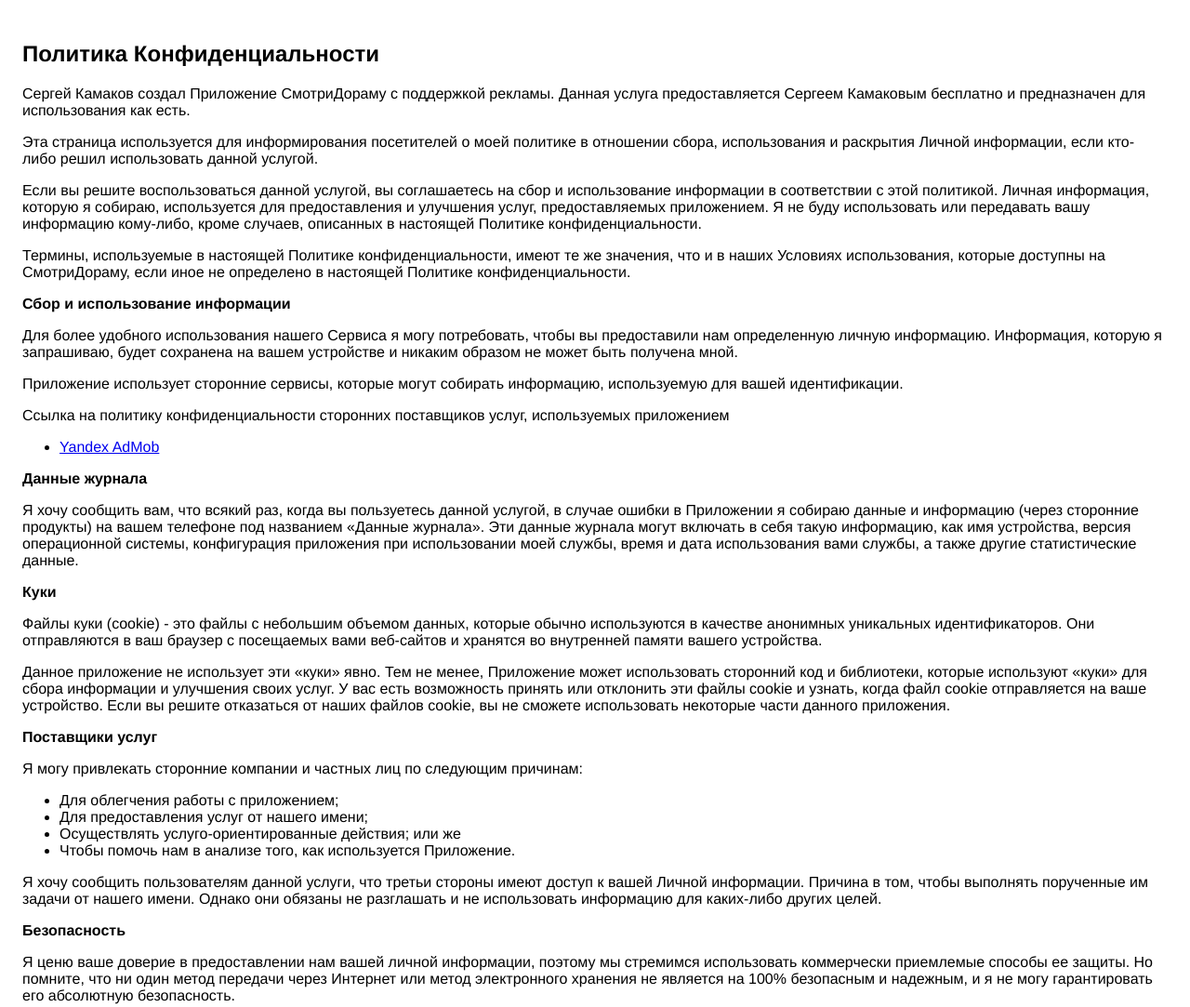
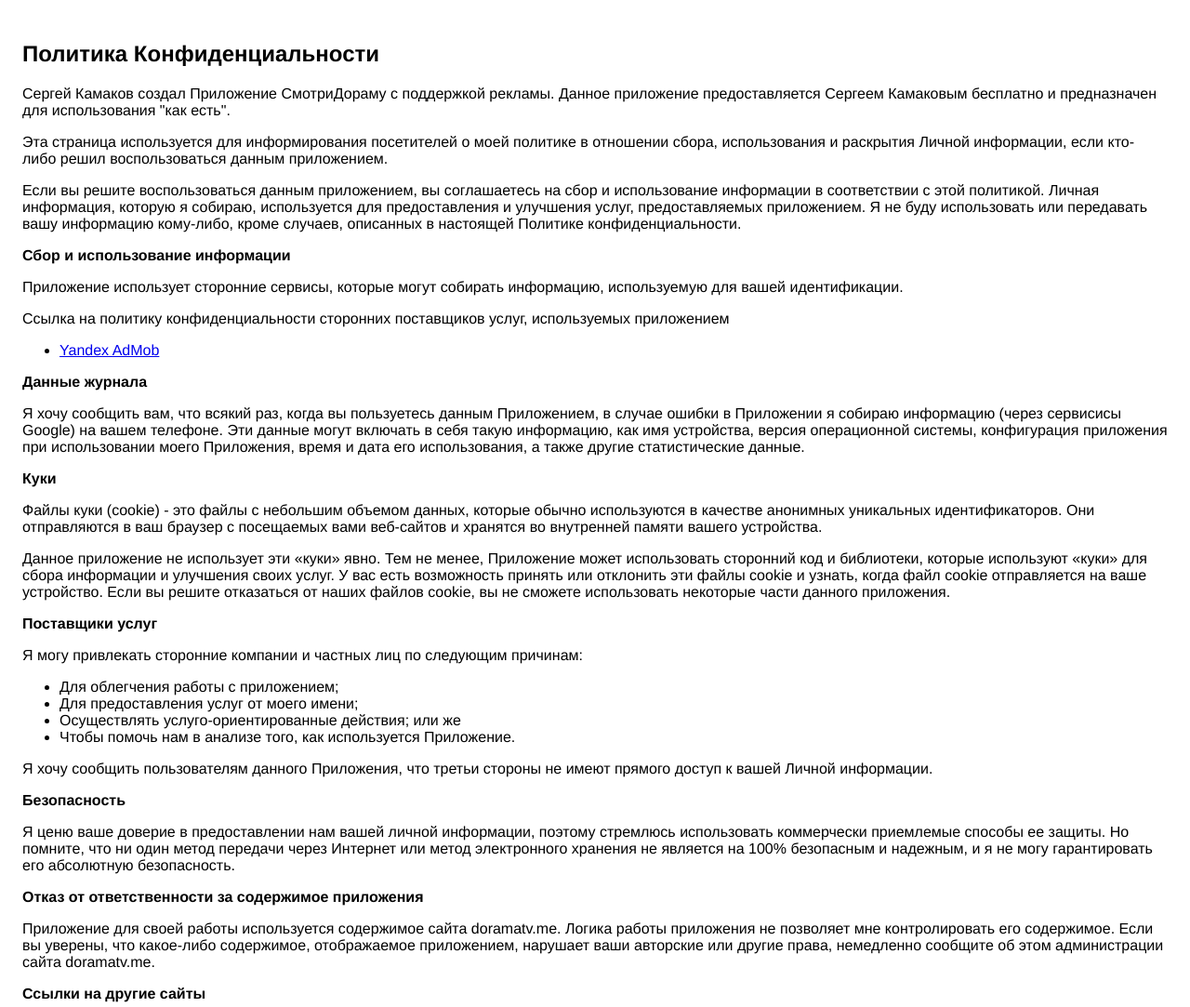
Before and after one commit to Garretads/Garretads, a plain HTML site: page index.html in a window 1280 px wide. Shown: the top 1083 px of the page at 93% size. Drawn offline with Linux system fonts and the light colour scheme.

Commit message:
Update index.html

```diff
--- a/index.html
+++ b/index.html
@@ -7,18 +7,17 @@
       <style> body { font-family: 'Helvetica Neue', Helvetica, Arial, sans-serif; padding:1em; } </style>
     </head>
     <body>
-    <h2>Политика Конфиденциальности</h2> <p> Сергей Камаков создал Приложение СмотриДораму с поддержкой рекламы. Данная услуга предоставляется Сергеем Камаковым бесплатно и предназначен для использования как есть.
-                  </p> <p>Эта страница используется для информирования посетителей о моей политике в отношении сбора, использования и раскрытия Личной информации, если кто-либо решил использовать данной услугой.
-                  </p> <p>Если вы решите воспользоваться данной услугой, вы соглашаетесь на сбор и использование информации в соответствии с этой политикой. Личная информация, которую я собираю, используется для предоставления и улучшения услуг, предоставляемых приложением. Я не буду использовать или передавать вашу информацию кому-либо, кроме случаев, описанных в настоящей Политике конфиденциальности.
+    <h2>Политика Конфиденциальности</h2> <p> Сергей Камаков создал Приложение СмотриДораму с поддержкой рекламы. Данное приложение предоставляется Сергеем Камаковым бесплатно и предназначен для использования "как есть".
+                  </p> <p>Эта страница используется для информирования посетителей о моей политике в отношении сбора, использования и раскрытия Личной информации, если кто-либо решил воспользоваться данным приложением.
+                  </p> <p>Если вы решите воспользоваться данным приложением, вы соглашаетесь на сбор и использование информации в соответствии с этой политикой. Личная информация, которую я собираю, используется для предоставления и улучшения услуг, предоставляемых приложением. Я не буду использовать или передавать вашу информацию кому-либо, кроме случаев, описанных в настоящей Политике конфиденциальности.
 
-                  </p> <p>Термины, используемые в настоящей Политике конфиденциальности, имеют те же значения, что и в наших Условиях использования, которые доступны на СмотриДораму, если иное не определено в настоящей Политике конфиденциальности.
-                  </p> <p><strong>Сбор и использование информации</strong></p> <p>Для более удобного использования нашего Сервиса я могу потребовать, чтобы вы предоставили нам определенную личную информацию. Информация, которую я запрашиваю, будет сохранена на вашем устройстве и никаким образом не может быть получена мной.
-                  </p> <p>Приложение использует сторонние сервисы, которые могут собирать информацию, используемую для вашей идентификации.</p> <div><p>Ссылка на политику конфиденциальности сторонних поставщиков услуг, используемых приложением</p> <ul><li><a href="https://yandex.ru/legal/confidential/" target="_blank">Yandex AdMob</a></li><!----><!----><!----><!----><!----><!----></ul></div> <p><strong>Данные журнала</strong></p> <p> Я хочу сообщить вам, что всякий раз, когда вы пользуетесь данной услугой, в случае ошибки в Приложении я собираю данные и информацию (через сторонние продукты) на вашем телефоне под названием «Данные журнала». Эти данные журнала могут включать в себя такую информацию, как имя устройства, версия операционной системы, конфигурация приложения при использовании моей службы, время и дата использования вами службы, а также другие статистические данные.
+                   </p> <p><strong>Сбор и использование информации</strong></p><p>Приложение использует сторонние сервисы, которые могут собирать информацию, используемую для вашей идентификации.</p> <div><p>Ссылка на политику конфиденциальности сторонних поставщиков услуг, используемых приложением</p> <ul><li><a href="https://yandex.ru/legal/confidential/" target="_blank">Yandex AdMob</a></li><!----><!----><!----><!----><!----><!----></ul></div> <p><strong>Данные журнала</strong></p> <p> Я хочу сообщить вам, что всякий раз, когда вы пользуетесь данным Приложением, в случае ошибки в Приложении я собираю информацию (через сервисисы Google) на вашем телефоне. Эти данные могут включать в себя такую информацию, как имя устройства, версия операционной системы, конфигурация приложения при использовании моего Приложения, время и дата его использования, а также другие статистические данные.
                   </p> <p><strong>Куки</strong></p> <p>Файлы куки (cookie) - это файлы с небольшим объемом данных, которые обычно используются в качестве анонимных уникальных идентификаторов. Они отправляются в ваш браузер с посещаемых вами веб-сайтов и хранятся во внутренней памяти вашего устройства.
                   </p> <p>Данное приложение не использует эти «куки» явно. Тем не менее, Приложение может использовать сторонний код и библиотеки, которые используют «куки» для сбора информации и улучшения своих услуг. У вас есть возможность принять или отклонить эти файлы cookie и узнать, когда файл cookie отправляется на ваше устройство. Если вы решите отказаться от наших файлов cookie, вы не сможете использовать некоторые части данного приложения.
-                  </p> <p><strong>Поставщики услуг</strong></p> <p> Я могу привлекать сторонние компании и частных лиц по следующим причинам:</p> <ul><li>Для облегчения работы с приложением;</li> <li>Для предоставления услуг от нашего имени;</li> <li>Осуществлять услуго-ориентированные действия; или же</li> <li>Чтобы помочь нам в анализе того, как используется Приложение.</li></ul> <p> Я хочу сообщить пользователям данной услуги, что третьи стороны имеют доступ к вашей Личной информации. Причина в том, чтобы выполнять порученные им задачи от нашего имени. Однако они обязаны не разглашать и не использовать информацию для каких-либо других целей.
-                  </p> <p><strong>Безопасность</strong></p> <p> Я ценю ваше доверие в предоставлении нам вашей личной информации, поэтому мы стремимся использовать коммерчески приемлемые способы ее защиты. Но помните, что ни один метод передачи через Интернет или метод электронного хранения не является на 100% безопасным и надежным, и я не могу гарантировать его абсолютную безопасность.
-                  </p> <p><strong>Ссылки на другие сайты</strong></p> <p>Данное Приложение может содержать ссылки на другие сайты. Если вы нажмете на стороннюю ссылку, вы будете перенаправлены на этот сайт. Обратите внимание, что эти внешние сайты не управляются мной. Поэтому я настоятельно рекомендую вам ознакомиться с политикой конфиденциальности этих веб-сайтов. Я не контролирую и не несу ответственности за содержание, политику конфиденциальности или действия любых сторонних сайтов или служб.
+                  </p> <p><strong>Поставщики услуг</strong></p> <p> Я могу привлекать сторонние компании и частных лиц по следующим причинам:</p> <ul><li>Для облегчения работы с приложением;</li> <li>Для предоставления услуг от моего имени;</li> <li>Осуществлять услуго-ориентированные действия; или же</li> <li>Чтобы помочь нам в анализе того, как используется Приложение.</li></ul> <p> Я хочу сообщить пользователям данного Приложения, что третьи стороны не имеют прямого доступ к вашей Личной информации.
+                  </p> <p><strong>Безопасность</strong></p> <p> Я ценю ваше доверие в предоставлении нам вашей личной информации, поэтому стремлюсь использовать коммерчески приемлемые способы ее защиты. Но помните, что ни один метод передачи через Интернет или метод электронного хранения не является на 100% безопасным и надежным, и я не могу гарантировать его абсолютную безопасность.
+                    </p> <p><strong>Отказ от ответственности за содержимое приложения</strong></p>Приложение для своей работы используется содержимое сайта doramatv.me. Логика работы приложения не позволяет мне контролировать его содержимое. Если вы уверены, что какое-либо содержимое, отображаемое приложением, нарушает ваши авторские или другие права, немедленно сообщите об этом администрации сайта doramatv.me.
+                    </p> <p><strong>Ссылки на другие сайты</strong></p> <p>Данное Приложение может содержать ссылки на другие сайты. Если вы нажмете на стороннюю ссылку, вы будете перенаправлены на этот сайт. Обратите внимание, что эти внешние сайты не управляются мной. Поэтому я настоятельно рекомендую вам ознакомиться с политикой конфиденциальности этих веб-сайтов. Я не контролирую и не несу ответственности за содержание, политику конфиденциальности или действия любых сторонних сайтов или служб.
                   </p> <p><strong>Конфиденциальность детей</strong></p> <p>Эти Услуги не предназначены для лиц младше 12 лет. Я сознательно не собираю личную информацию от детей младше 12 лет.
                   </p> <p><strong>Изменения в настоящей Политике конфиденциальности</strong></p> <p> Я могу обновлять нашу Политику конфиденциальности время от времени. Таким образом, вам рекомендуется периодически просматривать эту страницу на наличие изменений. Я сообщу вам о любых изменениях, разместив новую Политику конфиденциальности на этой странице. Эти изменения вступают в силу сразу после их публикации на этой странице.
                   </p> <p><strong>Связаться со мной</strong></p> <p>Если у вас есть какие-либо вопросы или предложения относительно моей Политики конфиденциальности, не стесняйтесь обращаться ко мне.
```
